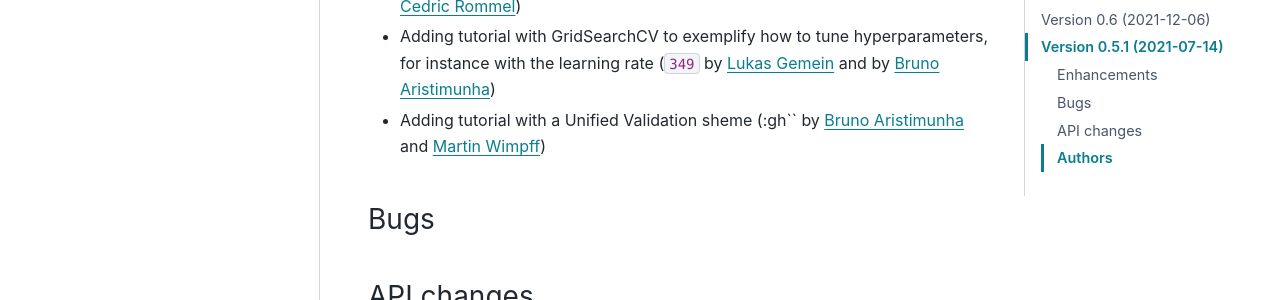
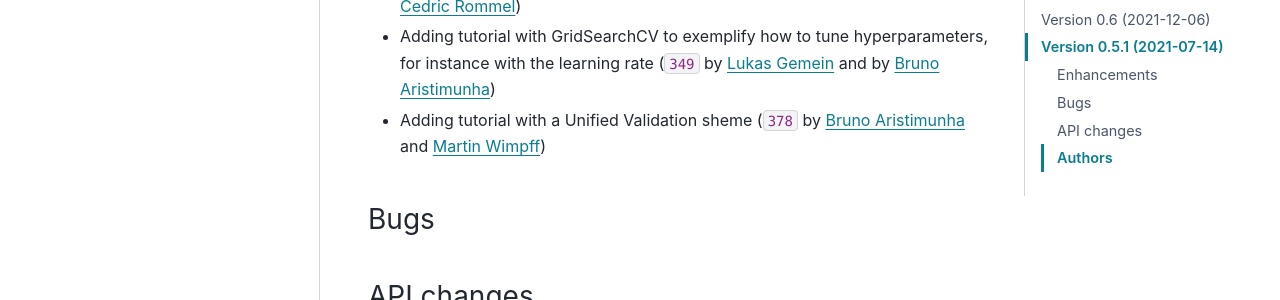
Before and after one commit to braindecode/braindecode, a Sphinx documentation site: the page built from docs/whats_new.rst, in a window 1280 px wide and 900 px high, scrolled down 333 px. Shown: the part 150-450 px from the top of the window. Built offline with Sphinx 7.4.7 and the PyData theme 0.15.4, drawn with Linux system fonts in a browser that asks for light colours; pages that are not in the unit, such as notebooks, are missing from menus; cross-references to code outside the pages are shown as plain code.

Commit message:
added issue number

```diff
--- a/docs/whats_new.rst
+++ b/docs/whats_new.rst
@@ -26,7 +26,7 @@ Enhancements
 - Allowing target_names as list for BaseDataset (:gh:`371` by `Mohammad Javad D`_ and `Robin Tibor Schirrmeister`_)
 - Adding tutorial with GridSearchCV for data augmentation on the BCIC IV 2a with module `braindecode.augmentation` (:gh:`389` by `Bruno Aristimunha`_ and `Cedric Rommel`_)
 - Adding tutorial with GridSearchCV to exemplify how to tune hyperparameters, for instance with the learning rate (:gh:`349` by `Lukas Gemein`_ and by `Bruno Aristimunha`_)
-- Adding tutorial with a Unified Validation sheme (:gh`` by `Bruno Aristimunha`_ and `Martin Wimpff`_)
+- Adding tutorial with a Unified Validation sheme (:gh:`378` by `Bruno Aristimunha`_ and `Martin Wimpff`_)
 
 Bugs
 ~~~~
@@ -39,7 +39,7 @@ API changes
 .. _changes_0_6_0:
 
 Version 0.6 (2021-12-06)
---------------------
+------------------------
 
 Enhancements
 ~~~~~~~~~~~~
```
